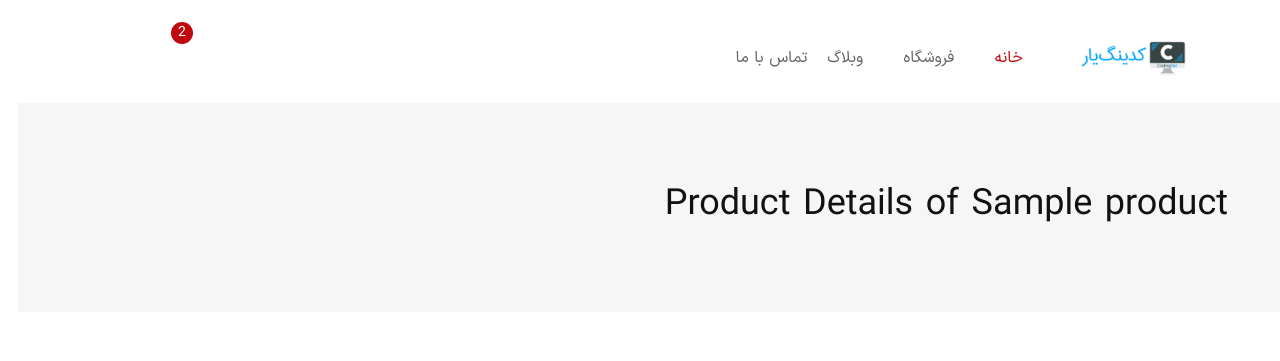
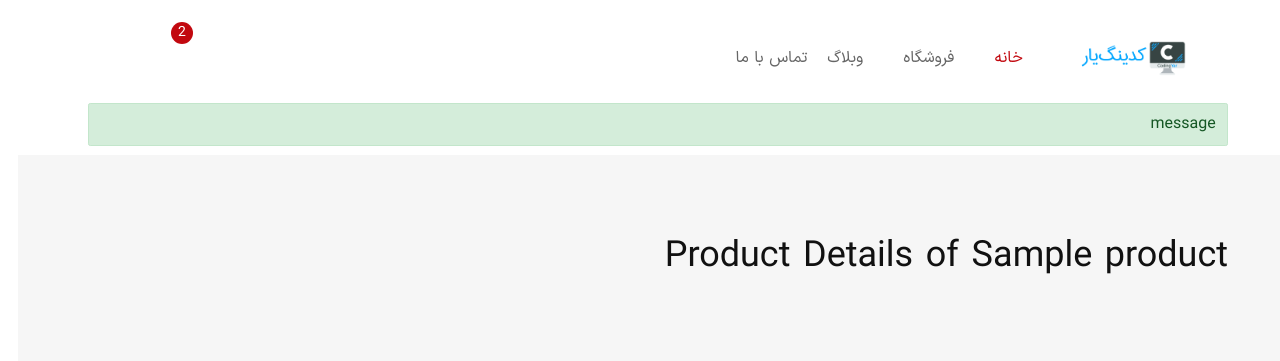
Before and after one commit to amahadnezhad/OnlineShop, a Django app: page /products/1/ in a window 1280 px wide. Shown: the top 361 px of the page. Run offline with Django 4.2, Linux system fonts and the light colour scheme; tables that the repository leaves empty hold one stand-in row (values such as "Sample post"); one stand-in notice (Sample message) is shown; parts of the project's set-up code (start-up, migrations or seed data) failed here and were passed over; some libraries are stand-ins or nearby versions; some web fonts are replaced.

Commit message:
Add Messages In _base.html

```diff
--- a/products/urls.py
+++ b/products/urls.py
@@ -7,6 +7,6 @@
     path('', ProductListView.as_view(), name='product_list'),
     path('<int:pk>/', ProductDetailView.as_view(), name='product_detail'),
     path('comment/<int:product_id>/', CommentCreateView.as_view(), name='comment_create'),
-    path('hello/',test_translation, )
+    path('hello/', test_translation, )
 
 ]
--- a/products/views.py
+++ b/products/views.py
@@ -2,8 +2,7 @@
 from django.views import generic
 from django.shortcuts import get_object_or_404, reverse
 from django.utils.translation import gettext as _
-
-from django.http import HttpResponse
+from django.contrib import messages
 
 from .models import Product, Comment
 from .forms import CommentForm
@@ -11,7 +10,8 @@
 
 def test_translation(request):
     result = _('Hello')
-    return HttpResponse(result)
+    messages.error(request, "This is success message")
+    return render(request, "products/test_hello.html")
 
 
 class ProductListView(generic.ListView):
--- a/templates/_base.html
+++ b/templates/_base.html
@@ -132,6 +132,20 @@
 </header>
 <!-- Header End -->
 
+{% if messages %}
+    <div class="container">
+        {% for message in messages %}
+            <div class="alert alert-{{ message.tags }}">message</div>
+        {% endfor %}
+
+    </div>
+{#<ul class="messages">#}
+{#    {% for message in messages %}#}
+{#        <li{% if message.tags %} class="{{ message.tags }}"{% endif %}>{{ message }}</li>#}
+{#    {% endfor %}#}
+{#</ul>#}
+{% endif %}
+
 {% block content %}
 
 {% endblock content %}
```
Also changed, not shown: config/settings.py (+7 -0 lines), products/templates/products/test_hello.html (added, +7 -0 lines).
